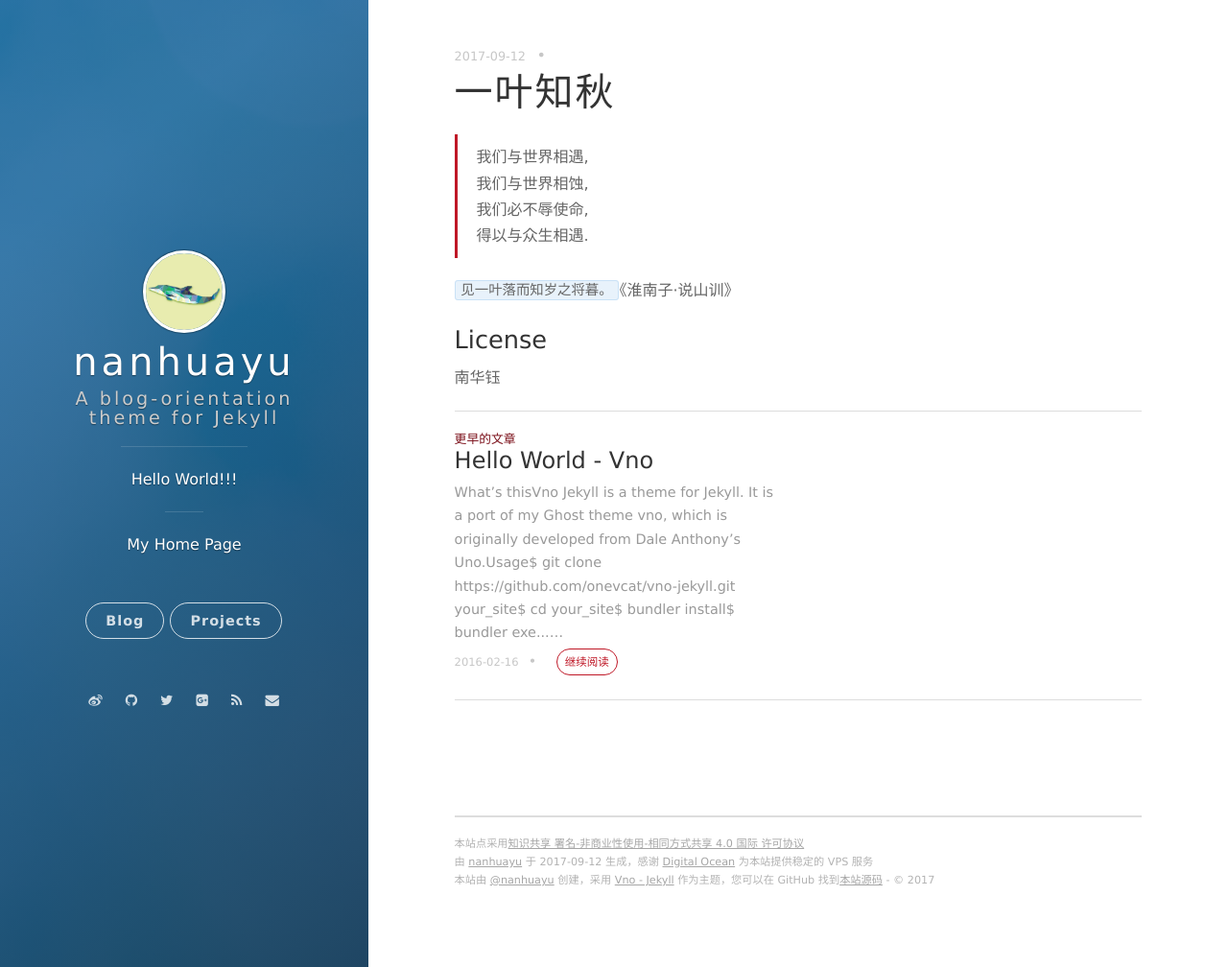
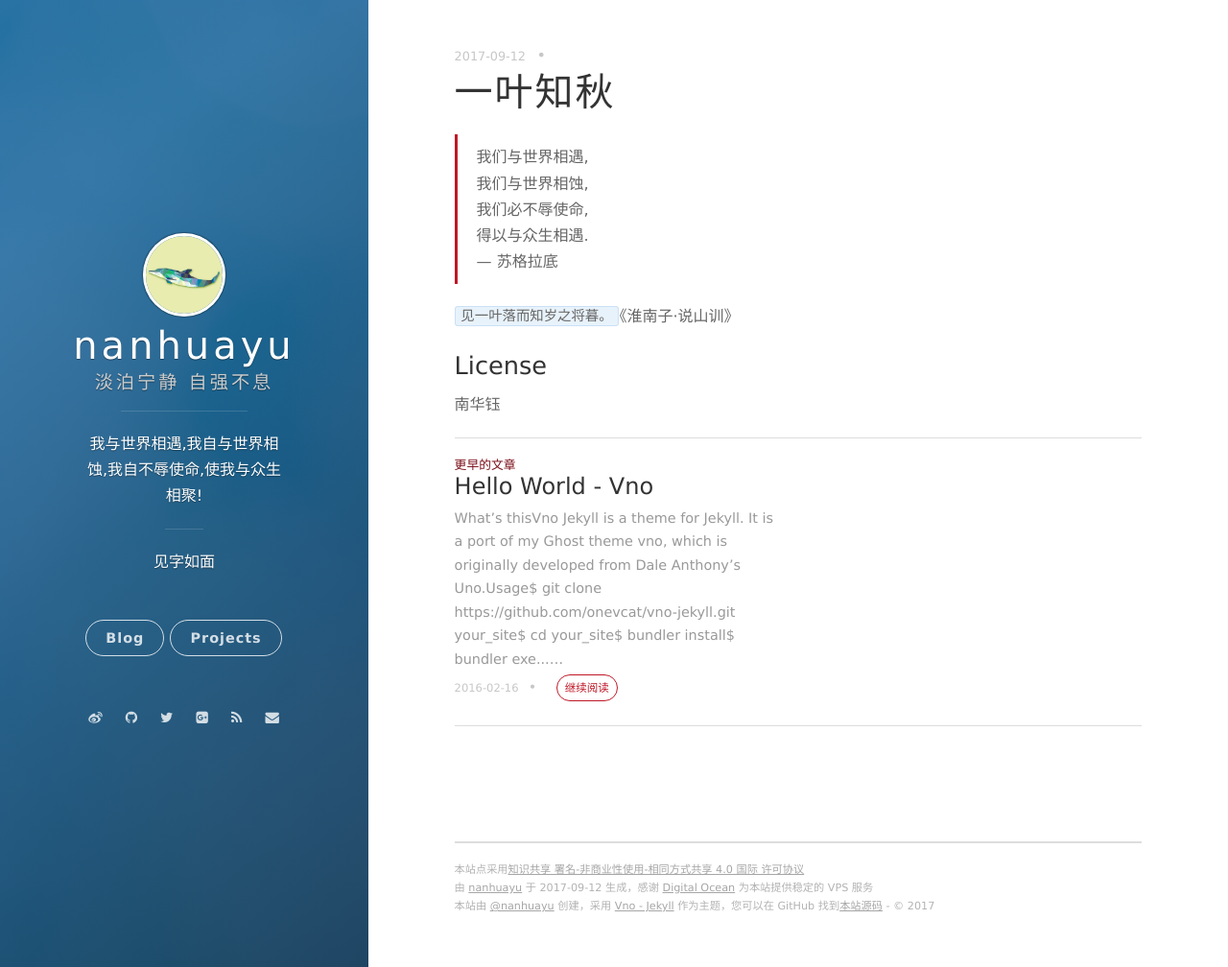
Before and after one commit to nanhuayu/nanhuayu.github.io, a Jekyll site: the page built from _posts/2017-09-12-一叶知秋.markdown, in a window 1280 px wide and 1008 px high. Shown: the whole window at 96% size. Built offline with Jekyll 4.4.1, drawn with Linux system fonts in a browser that asks for light colours; nearby versions of some CDN libraries; comment, search, counter and statistics services are not loaded.

Commit message:
'nanhuayu'

```diff
--- a/_config.yml
+++ b/_config.yml
@@ -1,8 +1,8 @@
 # Basic
 title: nanhuayu
-subtitle: A blog-orientation theme for Jekyll
-welcome_message: <a href="https://github.com/nanhuayu" target="_blank">My Home Page</a>
-description: Hello World!!!
+subtitle: 淡泊宁静 自强不息
+welcome_message: <a href="https://github.com/nanhuayu" target="_blank">见<b>字</b>如面</a>
+description: 我与世界相遇,我自与世界相蚀,我自不辱使命,使我与众生相聚!
 creator: <a href="http://nanhuayu.com">@nanhuayu</a>
 
 url: "http://www.nanhuayu.com"
@@ -22,7 +22,7 @@ blog_button:
 
 # Navigation buttons in the front page.
 nav:
-    - {title: Projects, description: My Projects, url: 'http://project.nanhuayu.com'}
+    - {title: Projects, description: My Projects, url: 'https://github.com/nanhuayu/'}
     # - {title: Another Button, description: A button, url: 'http://example.com'}
 
 # Pagination
--- a/_posts/2017-09-12-一叶知秋.markdown
+++ b/_posts/2017-09-12-一叶知秋.markdown
@@ -8,6 +8,7 @@ date: 2017-09-12 20:24:24.000000000 +09:00
 > 我们与世界相蚀,
 > 我们必不辱使命,
 > 得以与众生相遇.
+> --- 苏格拉底
 
 `见一叶落而知岁之将暮。`《淮南子·说山训》
 
```
